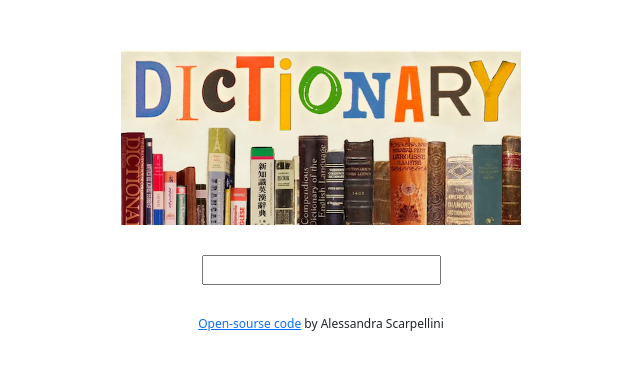
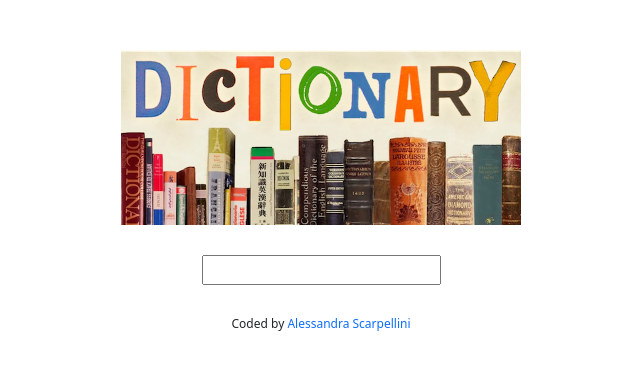
Before and after one commit to Aleale81/dictionary-project, a React (Create React App) app: page / in a window 1280 px wide. Shown: the top 370 px of the page, without its empty margins (319-959 px from the left). Built offline with nearby package versions, Linux system fonts and the light colour scheme.

Commit message:
changed git link

```diff
--- a/src/App.js
+++ b/src/App.js
@@ -15,15 +15,15 @@ function App() {
 					<Dictionary />
 				</main>
 				<footer className="Footer">
-					{" "}
+					Coded by{" "}
 					<a
+						className="text-decoration-none"
 						href="https://github.com/Aleale81/dictionary-project"
 						target="_blank"
 						rel="noopener noreferrer"
 					>
-						Open-sourse code
+						Alessandra Scarpellini
 					</a>{" "}
-					by Alessandra Scarpellini{" "}
 				</footer>
 			</div>
 		</div>
```
